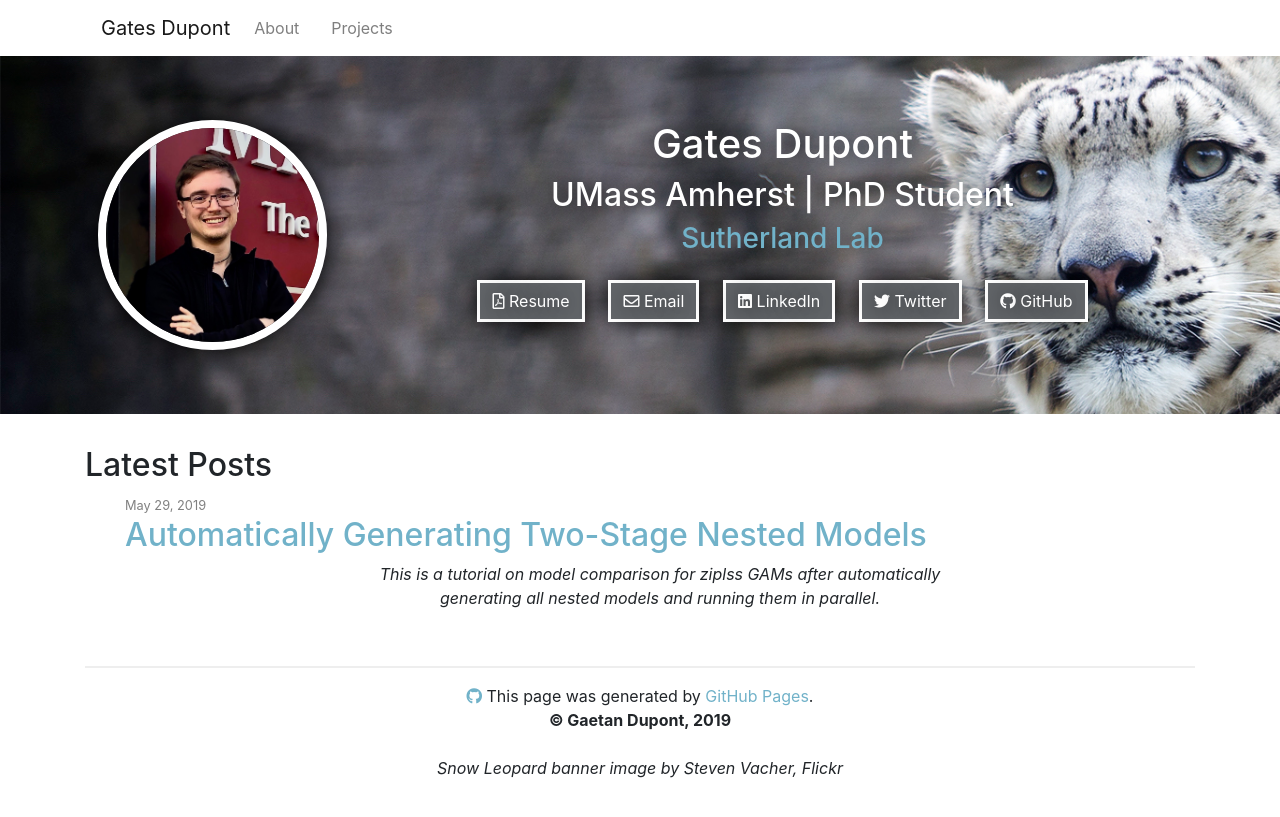
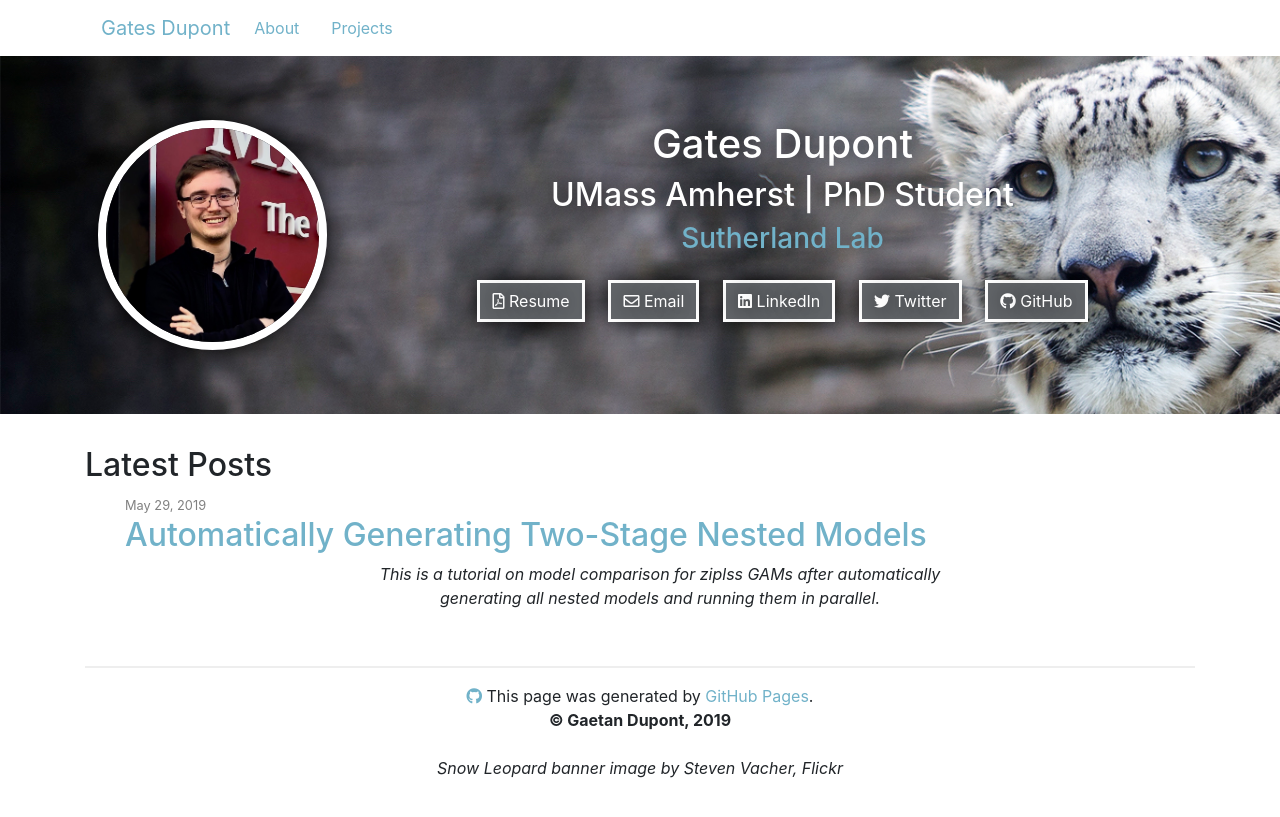
Before and after one commit to chrisyeh96/chrisyeh96.github.io, a Jekyll site: the page built from index.md, in a window 1280 px wide. Shown: the top 817 px of the page. Built offline with Jekyll 4.4.1, drawn with Linux system fonts in a browser that asks for light colours; nearby versions of some CDN libraries.

Commit message:
Update website.css

```diff
--- a/css/website.css
+++ b/css/website.css
@@ -20,22 +20,22 @@
 
 a:link {
   text-decoration: none !important;
-  color: #71b2c9;
+  color: #71b2c9 !important;
 }
 
 a:visited {
   text-decoration: none !important;
-  color: ##003b5c;
+  color: ##003b5c !important;
 }
 
 a:hover {
   text-decoration: none !important;
-  color: ##003b5c;
+  color: ##003b5c !important;
 }
 
 a:active {
   text-decoration: none !important;
-  color: #71b2c9;
+  color: #71b2c9 !important;
 }
 
 .cardinal-red {
```
